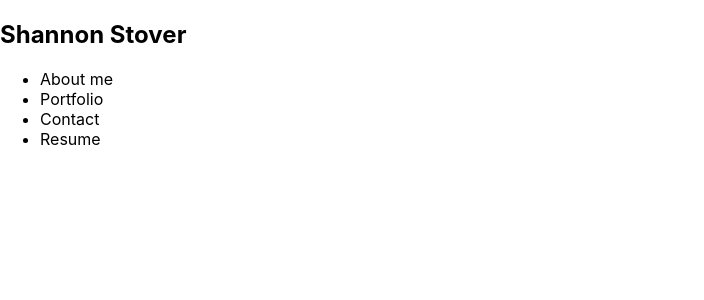
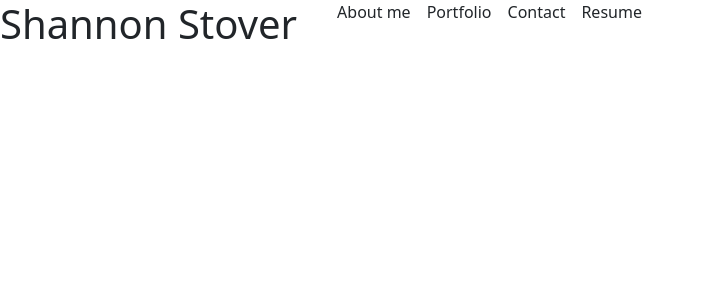
Before and after one commit to sstover25/React_Portfolio, a React (Create React App) app: page / in a window 1280 px wide. Shown: the top 300 px of the page, without its empty margins (0-704 px from the left). Built offline with nearby package versions, Linux system fonts and the light colour scheme.

Commit message:
added bootstrap and updated Header

```diff
--- a/package.json
+++ b/package.json
@@ -6,11 +6,12 @@
     "@testing-library/jest-dom": "^5.16.4",
     "@testing-library/react": "^11.1.0",
     "@testing-library/user-event": "^13.5.0",
+    "bootstrap": "^5.1.3",
     "react": "17.0.2",
     "react-dom": "17.0.2",
     "react-scripts": "5.0.1",
     "web-vitals": "^2.1.4"
-},
+  },
   "scripts": {
     "start": "react-scripts start",
     "build": "react-scripts build",
--- a/src/App.css
+++ /dev/null
@@ -1,38 +0,0 @@
-.App {
-  text-align: center;
-}
-
-.App-logo {
-  height: 40vmin;
-  pointer-events: none;
-}
-
-@media (prefers-reduced-motion: no-preference) {
-  .App-logo {
-    animation: App-logo-spin infinite 20s linear;
-  }
-}
-
-.App-header {
-  background-color: #282c34;
-  min-height: 100vh;
-  display: flex;
-  flex-direction: column;
-  align-items: center;
-  justify-content: center;
-  font-size: calc(10px + 2vmin);
-  color: white;
-}
-
-.App-link {
-  color: #61dafb;
-}
-
-@keyframes App-logo-spin {
-  from {
-    transform: rotate(0deg);
-  }
-  to {
-    transform: rotate(360deg);
-  }
-}
--- a/src/components/Header/index.js
+++ b/src/components/Header/index.js
@@ -3,8 +3,10 @@ import Navigation from "../Navigation";
 
 function Header(props) {
   return (
-    <header className="">
-      <h2>Shannon Stover</h2>
+    <header className="d-flex flex-row">
+      <a href="/" className="main-title">
+        <h1>Shannon Stover</h1>
+      </a>
       <Navigation></Navigation>
     </header>
   );
--- a/src/components/Navigation/index.js
+++ b/src/components/Navigation/index.js
@@ -3,17 +3,17 @@ import React from "react";
 function Navigation(props) {
   return (
     <nav>
-      <ul className="">
-        <li className="">
+      <ul className="d-flex flex-row">
+        <li className="mx-2">
           <span>About me</span>
         </li>
-        <li className="">
+        <li className="mx-2">
           <span>Portfolio</span>
         </li>
-        <li className="">
+        <li className="mx-2">
           <span>Contact</span>
         </li>
-        <li className="">
+        <li className="mx-2">
           <span>Resume</span>
         </li>
       </ul>
--- a/src/index.css
+++ b/src/index.css
@@ -11,3 +11,12 @@ code {
   font-family: source-code-pro, Menlo, Monaco, Consolas, 'Courier New',
     monospace;
 }
+
+.main-title, .main-title:hover  {
+  color: inherit;
+  text-decoration: none;
+}
+
+li {
+  list-style: none;
+}
--- a/src/index.js
+++ b/src/index.js
@@ -1,6 +1,7 @@
 import React from "react";
 import ReactDOM from "react-dom";
 import "./index.css";
+import "../node_modules/bootstrap/dist/css/bootstrap.min.css";
 import App from "./App";
 import reportWebVitals from "./reportWebVitals";
 
```
Also changed, not shown: 1 other file (tests, documents, lock files or other folders).
